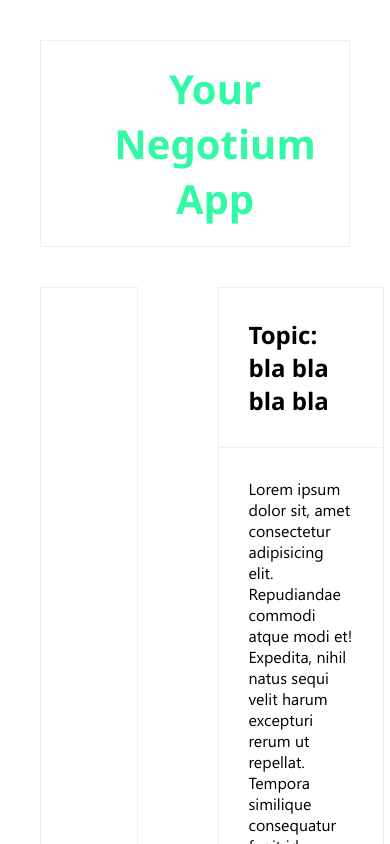
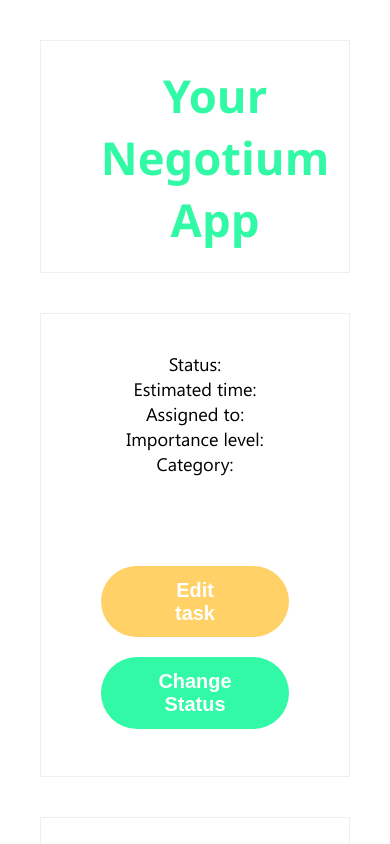
Before and after one commit to TheGitDevelopers/tasks, an Angular app in the folder frontend/: page /negotium-task in a window 390 px wide. Shown: the top 844 px of the page. Built offline with nearby package versions, Linux system fonts and the light colour scheme.

Commit message:
added responsivness to the task details view

```diff
--- a/frontend/src/app/components/negotium-task/negotium-task-details/negotium-task-details.component.html
+++ b/frontend/src/app/components/negotium-task/negotium-task-details/negotium-task-details.component.html
@@ -41,3 +41,8 @@
     </p>
   </div>
 </div>
+
+<footer class="footer">
+  <div class="arrow-left"></div>
+  Back to tasks
+</footer>
--- a/frontend/src/app/components/negotium-task/negotium-task-details/negotium-task-details.component.scss
+++ b/frontend/src/app/components/negotium-task/negotium-task-details/negotium-task-details.component.scss
@@ -43,7 +43,7 @@
   align-items: center;
 }
 button {
-  width: 230px;
+  width: 80%;
 }
 .edit-tasks-button {
   background-color: #ffd166;
@@ -54,6 +54,7 @@
 .task {
   display: flex;
   flex-direction: row;
+  flex-wrap: wrap;
 }
 .task-description {
   border: 1px $input-grey solid;
@@ -68,3 +69,27 @@
 .task-body {
   padding: 30px;
 }
+.footer {
+  color: $input-grey;
+  margin-left: 40px;
+  display: flex;
+  align-items: center;
+  cursor: pointer;
+}
+.arrow-left {
+  width: 0;
+  height: 0;
+  border-style: solid;
+  border-width: 7px 20px 7px 0;
+  border-color: transparent $input-grey transparent transparent;
+  margin-right: 2px;
+}
+
+@media screen and (max-width: 790px) {
+  .task-details {
+    width: 90%;
+  }
+  .task-description {
+    width: 80%;
+  }
+}
--- a/frontend/src/styles.scss
+++ b/frontend/src/styles.scss
@@ -4,7 +4,41 @@
 $yellow: #ffd166;
 $pink: #ef476f;
 $blue: #118ab2;
-$input-grey: rgba(112, 112, 112, 0.11);
+$input-grey: #a8a8a8;
+$min_width: 320px;
+$max_width: 1200px;
+$min_font: 18px;
+$max_font: 20px;
+
+@function strip-unit($value) {
+  @return $value / ($value * 0 + 1);
+}
+
+@mixin fluid-type($min-vw, $max-vw, $min-font-size, $max-font-size) {
+  $u1: unit($min-vw);
+  $u2: unit($max-vw);
+  $u3: unit($min-font-size);
+  $u4: unit($max-font-size);
+
+  @if $u1 == $u2 and $u1 == $u3 and $u1 == $u4 {
+    & {
+      font-size: $min-font-size;
+      @media screen and (min-width: $min-vw) {
+        font-size: calc(
+          #{$min-font-size} + #{strip-unit($max-font-size - $min-font-size)} *
+            ((100vw - #{$min-vw}) / #{strip-unit($max-vw - $min-vw)})
+        );
+      }
+      @media screen and (min-width: $max-vw) {
+        font-size: $max-font-size;
+      }
+    }
+  }
+}
+
+html {
+  @include fluid-type($min_width, $max_width, $min_font, $max_font);
+}
 
 @font-face {
   font-family: 'Segoe UI';
```
